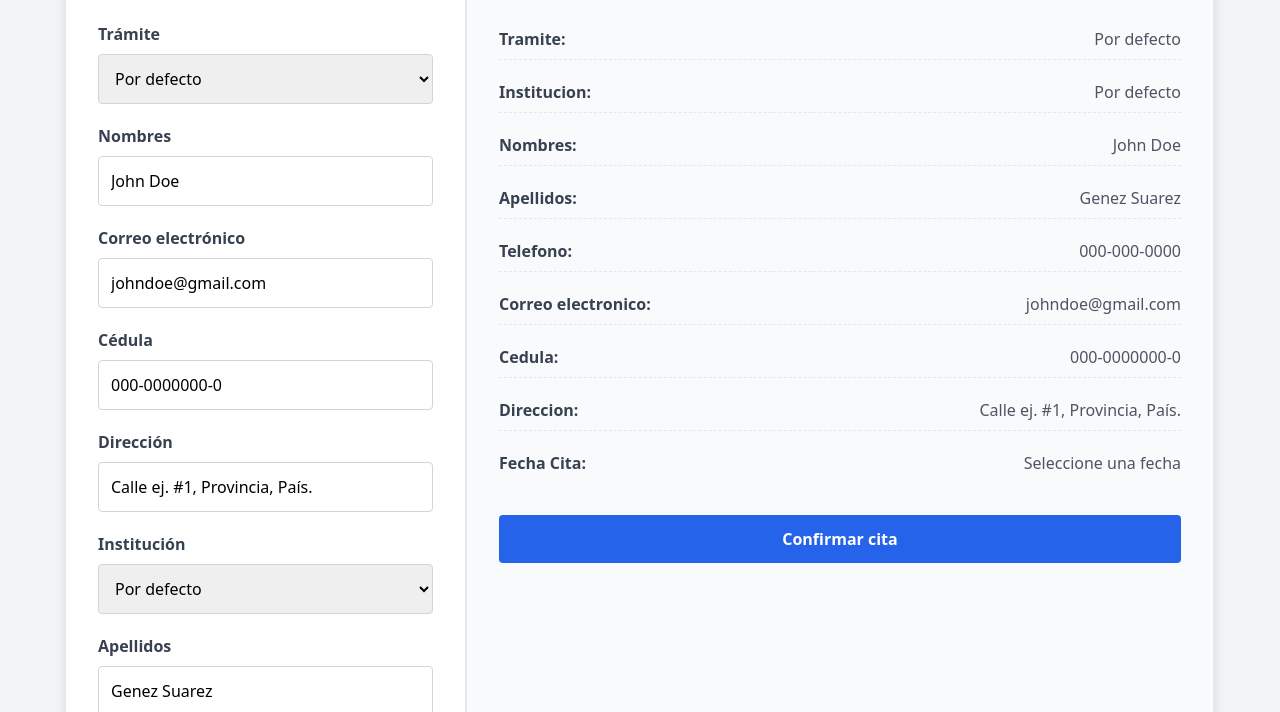
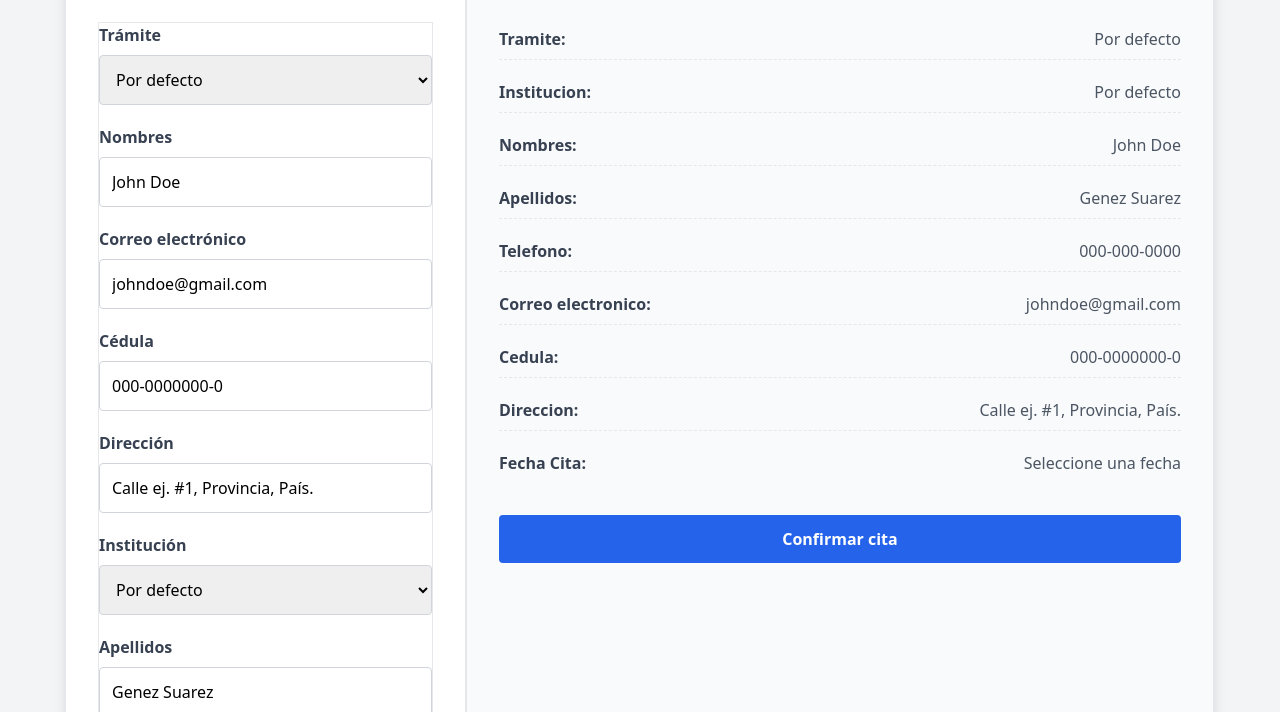
Before and after one commit to johansitoweb/FormCitas, a website: page views/index.html in a window 1280 px wide. Shown: the part 88-800 px from the top of the page. Drawn offline with nearby package versions, Linux system fonts and the light colour scheme; no server answers.

Commit message:
implentacion del border

```diff
--- a/views/index.html
+++ b/views/index.html
@@ -8,11 +8,13 @@
     <script src="https://cdn.tailwindcss.com"></script>
 </head>
 <body class="bg-gray-100  flex justify-center p-5 min-h-screen">
-    <div class="bg-white border rounded-lg shadow-lg w-full max-w-6xl flex flex-col overflow-hidden">
+    <div class="bg-white border  rounded-lg shadow-lg w-full max-w-6xl flex flex-col overflow-hidden">
         <div class="flex border flex-col md:flex-row w-full">
             <div class="flex-2 min-w-[300px] md:min-w-[400px] border-b md:border-b-0 md:border-r border-gray-200 p-8">
                 <h2 class="text-2xl font-bold text-gray-800 mb-6">Agenda tu cita</h2>
-                <form id="appointmentForm" action="/confirmar-cita" method="POST">
+
+
+                <form class="border w-full" id="appointmentForm" action="/confirmar-cita" method="POST">
                     <label for="tramite" class="block mb-2 text-gray-700 font-semibold">Trámite</label>
                     <select id="tramite" name="tramite" class="w-full p-3 mb-5 border border-gray-300 rounded focus:border-blue-500 focus:ring focus:ring-blue-200">
                         <option value="Por defecto">Por defecto</option>
```
